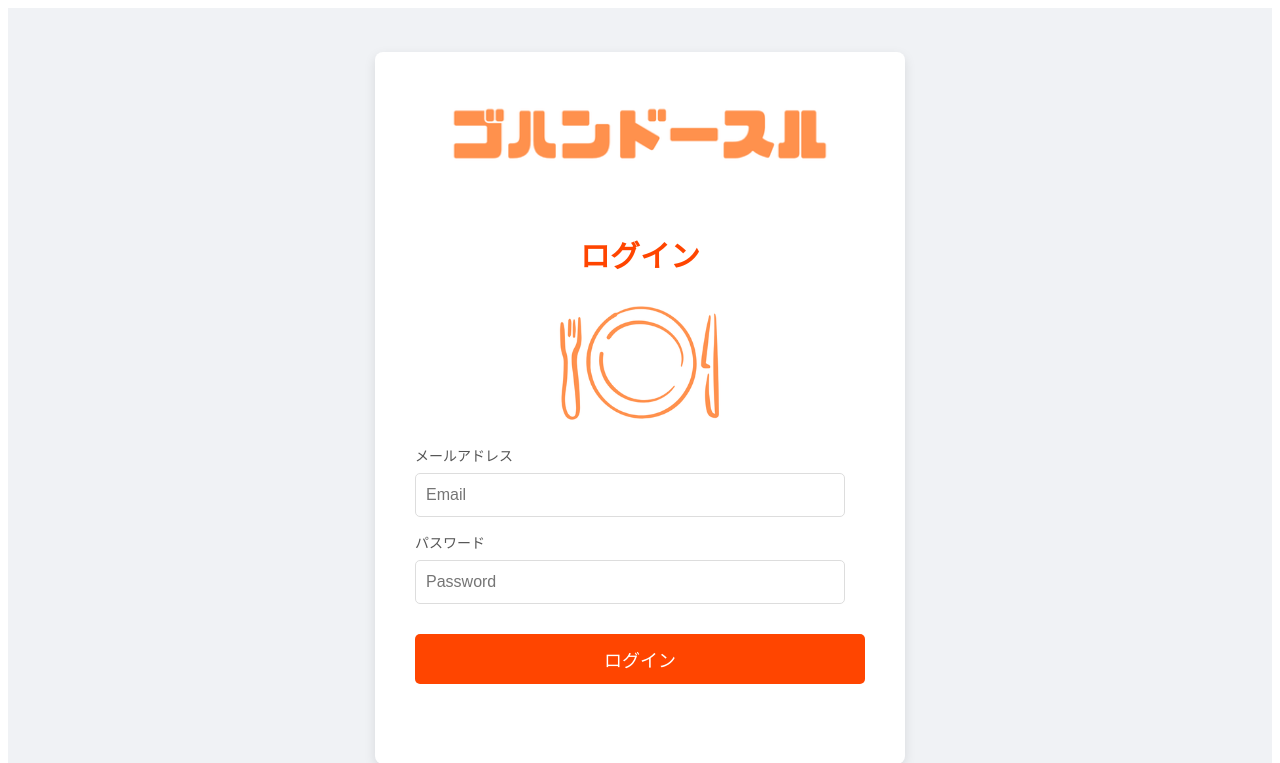
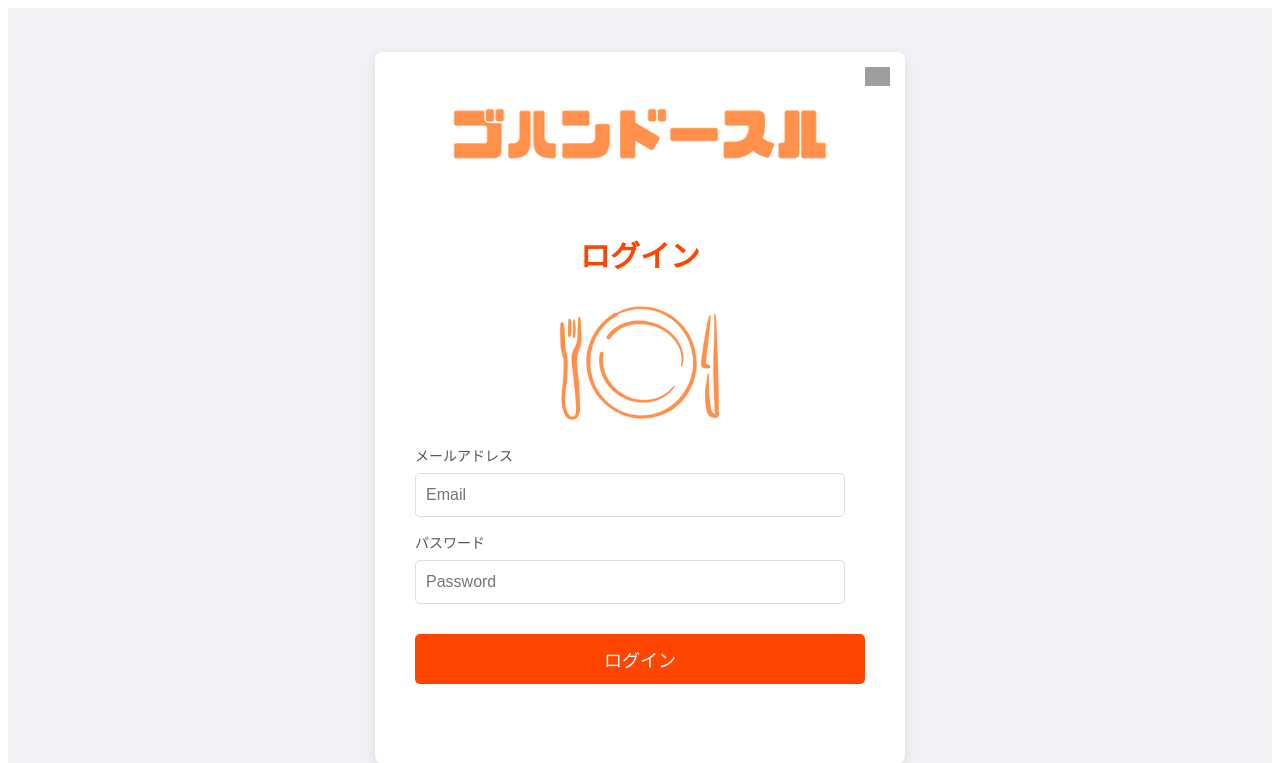
Before and after one commit to Autumn-Hackathon-2025-J-Team/data, a Flask app: page /login in a window 1280 px wide. Shown: the top 763 px of the page. Run offline with Flask 2, Linux system fonts and the light colour scheme; grey boxes are pictures that could not be loaded.

Commit message:
戻るボタン追加

```diff
--- a/ChatApp/static/css/auth.css
+++ b/ChatApp/static/css/auth.css
@@ -19,12 +19,37 @@
     max-width: 450px;
     width: 100%;
     text-align: center;
+    position: relative;
 }
 
 .auth-container>img {
     max-width: 400px;
     height: auto;
     margin-bottom: 30px;
+}
+
+.back-button {
+    position: absolute;
+    /* 親要素（auth-container）に対して絶対位置指定 */
+    top: 15px;
+    /* 上からの位置（auth-containerのpaddingを考慮して調整） */
+    right: 15px;
+    /* 右からの位置（auth-containerのpaddingを考慮して調整） */
+    z-index: 1000;
+    /* 他の要素の上に表示されるように */
+    display: block;
+}
+
+.back-button img {
+    width: 25px;
+    /* 画像のサイズを調整 */
+    height: auto;
+    display: block;
+}
+
+.back-button:hover {
+    opacity: 0.7;
+    /* ホバー時に少し透明にする */
 }
 
 .auth-title {
--- a/ChatApp/templates/login.html
+++ b/ChatApp/templates/login.html
@@ -6,9 +6,11 @@
 {% block body %}
 <div class="auth-wrapper">
     <div class="auth-container">
-    <img src="{{ url_for('static', filename='img/image_アプリ名.png') }}">
-
-       <form class="auth-form" method="post">
+        <a href="javascript:history.back()" class="back-button">
+            <img src="{{ url_for('static', filename='img/image_戻る.png') }}">
+        </a>
+        <img src="{{ url_for('static', filename='img/image_アプリ名.png') }}">
+        <form class="auth-form" method="post">
             <h1 class="auth-title">ログイン</h1>
 
             <div class="auth-logo">
```
Also changed, not shown: ChatApp/static/img/img_戻る.png (added).
